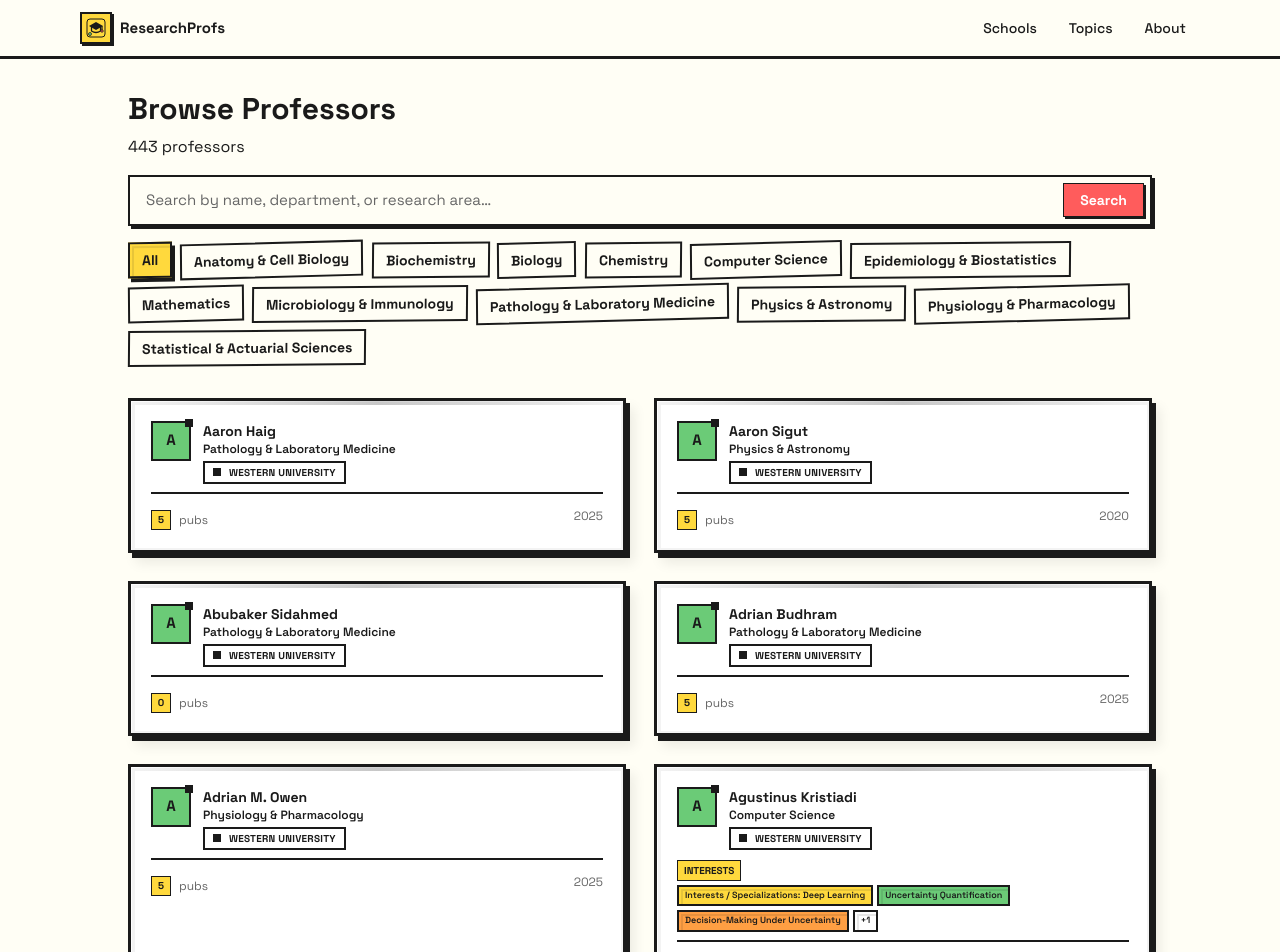
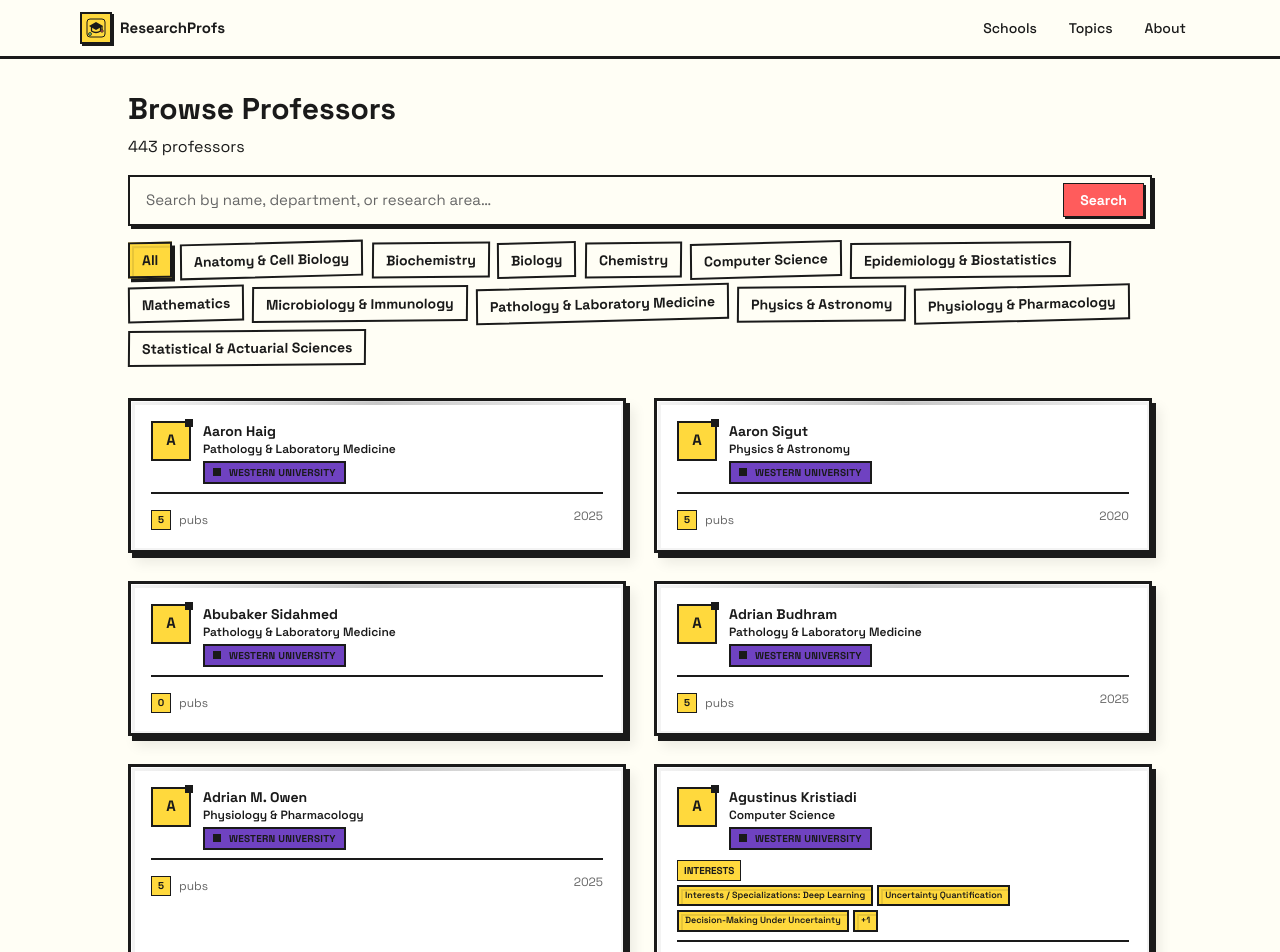
Before and after one commit to lucianlavric/western-research-profs, a Next.js app: page /professors in a window 1280 px wide. Shown: the top 952 px of the page. Built offline with nearby package versions, Linux system fonts and the light colour scheme.

Commit message:
style: clarify school colors and simplify accents

```diff
--- a/app/professors/[id]/page.tsx
+++ b/app/professors/[id]/page.tsx
@@ -12,8 +12,16 @@ interface Props {
 
 const accentPalette = ["#ffd93d", "#6bcb77", "#ff9f43", "#ff5c5c"];
 
+const universityColors: Record<string, string> = {
+  "Western University": "#6f42c1",
+};
+
 function getAccent(name: string) {
   return accentPalette[name.charCodeAt(0) % accentPalette.length];
+}
+
+function getUniversityColor(university: string) {
+  return universityColors[university] || "#ffd93d";
 }
 
 export async function generateStaticParams() {
@@ -37,6 +45,7 @@ export default async function ProfessorPage({ params }: Props) {
   const relatedProfessors = getRelatedProfessors(professor, 4);
 
   const accent = getAccent(professor.name);
+  const universityColor = getUniversityColor(professor.university);
 
   return (
     <div className="py-6 md:py-10 px-4">
@@ -74,7 +83,10 @@ export default async function ProfessorPage({ params }: Props) {
             </div>
 
             <div className="flex-1 text-center md:text-left space-y-2">
-              <div className="inline-flex items-center gap-2 px-2 py-1 bg-[#ffd93d] border-2 border-[#1a1a1a] text-xs font-bold uppercase tracking-wide">
+              <div
+                className="inline-flex items-center gap-2 px-2 py-1 border-2 border-[#1a1a1a] text-xs font-bold uppercase tracking-wide"
+                style={{ backgroundColor: universityColor }}
+              >
                 {professor.university}
               </div>
               <h1 className="text-2xl md:text-3xl font-bold text-[#1a1a1a] leading-tight">
--- a/components/ProfessorCard.tsx
+++ b/components/ProfessorCard.tsx
@@ -6,15 +6,9 @@ interface ProfessorCardProps {
   professor: Professor;
 }
 
-const colors = ["#ffd93d", "#6bcb77", "#ff9f43", "#ff5c5c"];
-
-function getColor(name: string) {
-  return colors[name.charCodeAt(0) % colors.length];
-}
-
 export default function ProfessorCard({ professor }: ProfessorCardProps) {
   const pubCount = professor.publications.length;
-  const color = getColor(professor.name);
+  const avatarColor = "#ffd93d";
   const rotation = 0;
 
   return (
@@ -29,7 +23,7 @@ export default function ProfessorCard({ professor }: ProfessorCardProps) {
         <div className="flex items-start gap-3">
           <div
             className="w-10 h-10 border-2 border-[#1a1a1a] flex items-center justify-center flex-shrink-0 relative"
-            style={{ backgroundColor: color }}
+              style={{ backgroundColor: avatarColor }}
           >
             <span className="text-[#1a1a1a] font-bold">{professor.name.charAt(0)}</span>
             {/* Small accent corner */}
--- a/components/ProfessorCardInteractive.tsx
+++ b/components/ProfessorCardInteractive.tsx
@@ -15,10 +15,12 @@ interface ProfessorCardInteractiveProps {
   professor: Professor;
 }
 
-const colors = ["#ffd93d", "#6bcb77", "#ff9f43", "#ff5c5c"];
+const universityColors: Record<string, string> = {
+  "Western University": "#6f42c1",
+};
 
-function getColor(name: string) {
-  return colors[name.charCodeAt(0) % colors.length];
+function getUniversityColor(university: string) {
+  return universityColors[university] || "#ffd93d";
 }
 
 export default function ProfessorCardInteractive({ professor }: ProfessorCardInteractiveProps) {
@@ -36,7 +38,8 @@ export default function ProfessorCardInteractive({ professor }: ProfessorCardInt
   })();
 
   const pubCount = professor.publications.length;
-  const color = getColor(professor.name);
+  const uniColor = getUniversityColor(professor.university);
+  const avatarColor = "#ffd93d";
 
   return (
     <>
@@ -50,7 +53,7 @@ export default function ProfessorCardInteractive({ professor }: ProfessorCardInt
           <div className="flex items-start gap-3 mb-2">
             <div
               className="w-10 h-10 border-2 border-[#1a1a1a] flex items-center justify-center flex-shrink-0 relative"
-              style={{ backgroundColor: color }}
+              style={{ backgroundColor: avatarColor }}
             >
               <span className="text-[#1a1a1a] font-bold">{professor.name.charAt(0)}</span>
               {/* Small accent corner */}
@@ -61,7 +64,10 @@ export default function ProfessorCardInteractive({ professor }: ProfessorCardInt
                 {professor.name}
               </h3>
               <p className="text-xs text-[#1a1a1a] font-semibold truncate">{professor.department}</p>
-              <div className="mt-1 inline-flex items-center gap-2 px-2 py-0.5 border-2 border-[#1a1a1a] bg-white text-[10px] font-bold uppercase tracking-wide">
+              <div
+                className="mt-1 inline-flex items-center gap-2 px-2 py-0.5 border-2 border-[#1a1a1a] text-[10px] font-bold uppercase tracking-wide"
+                style={{ backgroundColor: uniColor }}
+              >
                 <span className="inline-block w-2 h-2 bg-[#1a1a1a]" />
                 {professor.university}
               </div>
--- a/components/ResearchTags.tsx
+++ b/components/ResearchTags.tsx
@@ -5,7 +5,7 @@ interface ResearchTagsProps {
   featured?: boolean;
 }
 
-const colors = ["#ffd93d", "#6bcb77", "#ff9f43", "#ff5c5c"];
+const baseColor = "#ffd93d";
 
 export default function ResearchTags({ tags, limit, small = false, featured = false }: ResearchTagsProps) {
   const displayTags = limit ? tags.slice(0, limit) : tags;
@@ -17,7 +17,7 @@ export default function ResearchTags({ tags, limit, small = false, featured = fa
         <span
           key={tag}
           style={{
-            backgroundColor: colors[i % colors.length],
+            backgroundColor: baseColor,
             transform: "rotate(0deg)"
           }}
           className={`inline-block border-2 border-[#1a1a1a] font-semibold text-[#1a1a1a] relative ${
@@ -32,7 +32,7 @@ export default function ResearchTags({ tags, limit, small = false, featured = fa
         <span className={`inline-block bg-white border-2 border-[#1a1a1a] font-semibold text-[#1a1a1a] relative ${
           small ? "px-1.5 py-0.5 text-[9px]" : "px-2 py-0.5 text-xs"
         }`}
-          style={{ transform: "rotate(0deg)" }}
+          style={{ transform: "rotate(0deg)", backgroundColor: baseColor }}
         >
           +{remaining}
           <span className="absolute inset-0 border-2 border-[#1a1a1a] opacity-10 translate-x-0.5 translate-y-0.5 pointer-events-none" />
```
